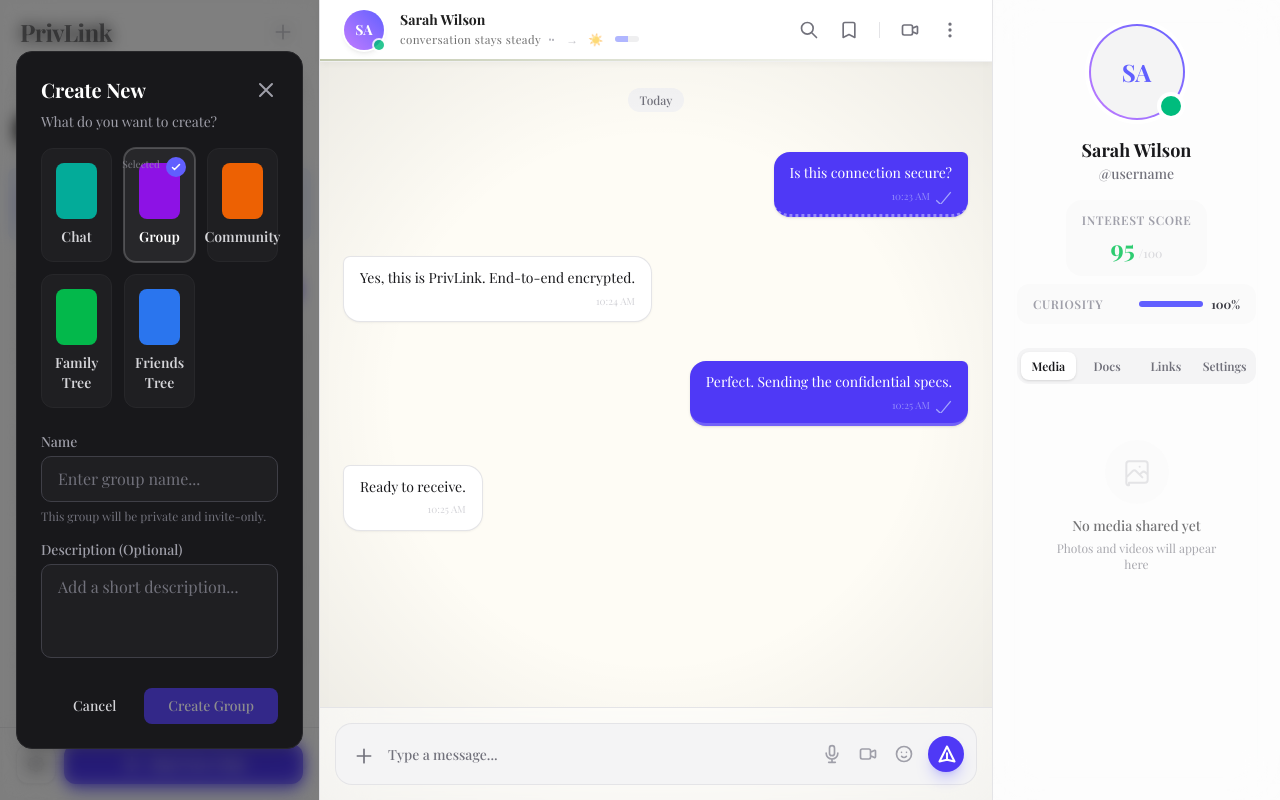
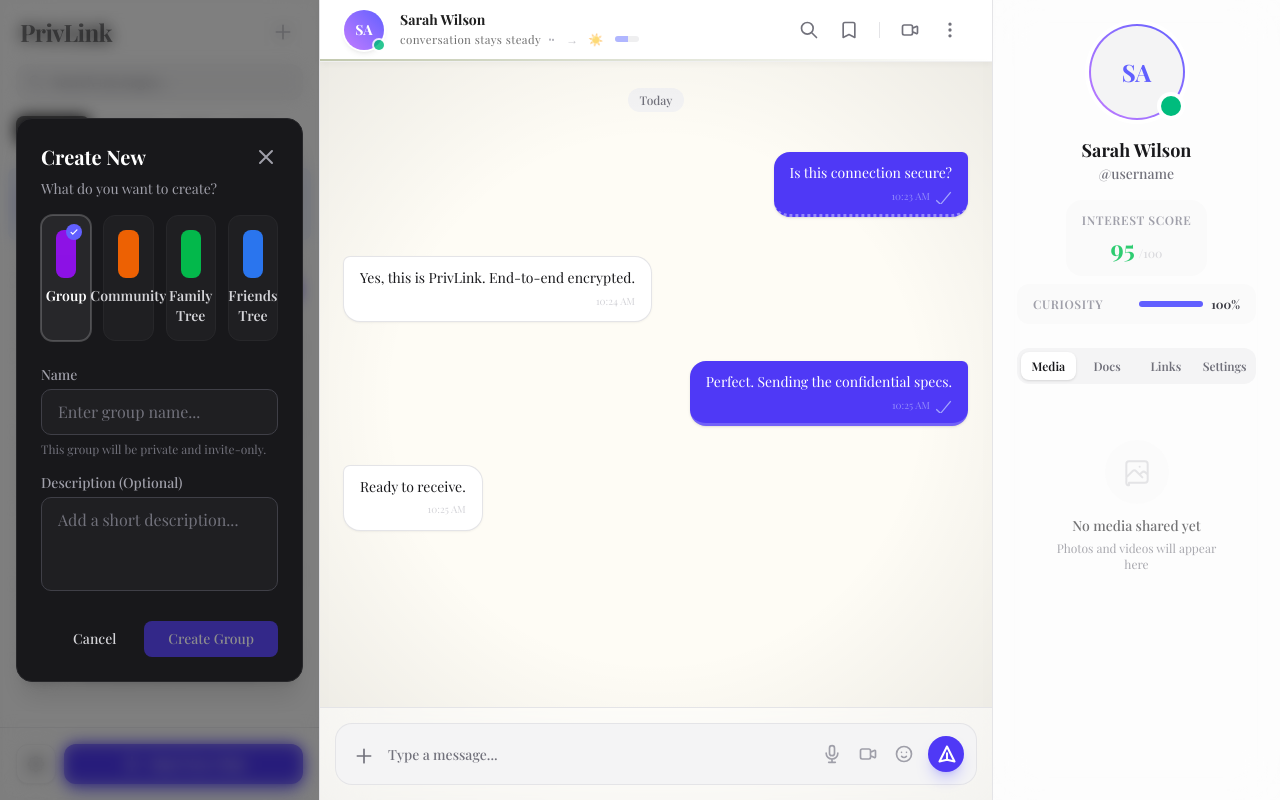
Before and after one commit to gagan2007jadaun/PrivLink, a Next.js app: page / in a window 1280 px wide. Both pictures are taken after a click on the button 283 px from the left and 32 px from the top of the page. Built offline with nearby package versions, Linux system fonts and the light colour scheme; a web font is replaced by a local one.

Commit message:
Refactor Sidebar actions and fix hydration error

```diff
--- /dev/null
+++ b/src/components/CreateGroupOrTree.tsx
@@ -0,0 +1,137 @@
+import { useState } from 'react';
+
+type CreateType = 'group' | 'community' | 'family' | 'friends';
+
+interface CreateGroupOrTreeProps {
+    onClose: () => void;
+    // We might need to adjust the onCreate signature or handle it internally/pass it up
+    onCreate?: (data: { type: CreateType; name: string; description: string }) => void;
+}
+
+export default function CreateGroupOrTree({ onClose, onCreate }: CreateGroupOrTreeProps) {
+    const [selectedType, setSelectedType] = useState<CreateType>('group');
+    const [name, setName] = useState('');
+    const [description, setDescription] = useState('');
+
+    const handleSubmit = (e: React.FormEvent) => {
+        e.preventDefault();
+        onCreate?.({ type: selectedType, name, description });
+        onClose();
+        setName('');
+        setDescription('');
+        setSelectedType('group');
+    };
+
+    const options = [
+        { id: 'group', label: 'Group', color: 'bg-purple-600' },
+        { id: 'community', label: 'Community', color: 'bg-orange-500' },
+        { id: 'family', label: 'Family Tree', color: 'bg-green-500' },
+        { id: 'friends', label: 'Friends Tree', color: 'bg-blue-500' },
+    ];
+
+    const getHelperText = (type: CreateType) => {
+        switch (type) {
+            case 'group': return 'This group will be private and invite-only.';
+            case 'community': return 'Communities are discoverable and moderated.';
+            case 'family': return 'Invite members to map relationships.';
+            case 'friends': return 'Organize your circles.';
+            default: return '';
+        }
+    };
+
+    const getCtaText = (type: CreateType) => {
+        switch (type) {
+            case 'group': return 'Create Group';
+            case 'community': return 'Create Community';
+            case 'family': return 'Create Tree';
+            case 'friends': return 'Create Tree';
+            default: return 'Create';
+        }
+    };
+
+    return (
+        <div className="fixed inset-0 z-50 flex items-center justify-center p-4 bg-black/50 backdrop-blur-sm">
+            <div className="w-full max-w-2xl overflow-hidden rounded-2xl bg-zinc-900 border border-zinc-800 shadow-xl">
+                <div className="p-6">
+                    <div className="flex items-center justify-between mb-2">
+                        <h2 className="text-xl font-bold text-white">Create New</h2>
+                        <button onClick={onClose} className="text-zinc-400 hover:text-white">
+                            <svg className="w-6 h-6" fill="none" viewBox="0 0 24 24" stroke="currentColor">
+                                <path strokeLinecap="round" strokeLinejoin="round" strokeWidth={2} d="M6 18L18 6M6 6l12 12" />
+                            </svg>
+                        </button>
+                    </div>
+
+                    <p className="text-sm text-zinc-400 mb-4">What do you want to create?</p>
+
+                    <div className="grid grid-cols-2 lg:grid-cols-4 gap-3 mb-6">
+                        {options.map((option) => (
+                            <button
+                                key={option.id}
+                                onClick={() => setSelectedType(option.id as CreateType)}
+                                className={`relative flex flex-col items-center text-center p-[14px] rounded-xl border transition-all ${selectedType === option.id
+                                    ? 'border-white/20 bg-zinc-800 ring-1 ring-white/20'
+                                    : 'border-zinc-800 bg-zinc-800/50 hover:bg-zinc-800 hover:border-zinc-700'
+                                    }`}
+                            >
+                                <div className={`w-full h-12 rounded-lg mb-2 ${option.color} opacity-90`} />
+                                <span className={`text-sm font-semibold ${selectedType === option.id ? 'text-white' : 'text-zinc-300'}`}>
+                                    {option.label}
+                                </span>
+                                {selectedType === option.id && (
+                                    <div className="absolute top-2 right-2 w-4 h-4 rounded-full bg-indigo-500 flex items-center justify-center z-10">
+                                        <svg className="w-2.5 h-2.5 text-white" fill="none" viewBox="0 0 24 24" stroke="currentColor">
+                                            <path strokeLinecap="round" strokeLinejoin="round" strokeWidth={3} d="M5 13l4 4L19 7" />
+                                        </svg>
+                                    </div>
+                                )}
+                            </button>
+                        ))}
+                    </div>
+
+                    <form onSubmit={handleSubmit} className="space-y-4">
+                        <div>
+                            <label className="block text-sm font-medium text-zinc-400 mb-1">Name</label>
+                            <input
+                                type="text"
+                                required
+                                value={name}
+                                onChange={(e) => setName(e.target.value)}
+                                placeholder={`Enter ${selectedType} name...`}
+                                className="w-full rounded-[10px] bg-zinc-800/50 border border-zinc-700 px-4 py-2.5 text-white placeholder-zinc-500 focus:outline-none focus:ring-2 focus:ring-indigo-500/50 focus:border-indigo-500/50 transition-all"
+                            />
+                            <p className="mt-1.5 text-xs text-zinc-500">{getHelperText(selectedType)}</p>
+                        </div>
+                        <div>
+                            <label className="block text-sm font-medium text-zinc-400 mb-1">Description (Optional)</label>
+                            <textarea
+                                value={description}
+                                onChange={(e) => setDescription(e.target.value)}
+                                placeholder="Add a short description..."
+                                rows={3}
+                                className="w-full rounded-[10px] bg-zinc-800/50 border border-zinc-700 px-4 py-2.5 text-white placeholder-zinc-500 focus:outline-none focus:ring-2 focus:ring-indigo-500/50 focus:border-indigo-500/50 transition-all resize-none"
+                            />
+                        </div>
+
+                        <div className="pt-2 flex justify-end gap-3">
+                            <button
+                                type="button"
+                                onClick={onClose}
+                                className="px-4 py-2 text-sm font-medium text-zinc-300 hover:text-white transition-colors"
+                            >
+                                Cancel
+                            </button>
+                            <button
+                                type="submit"
+                                disabled={!name}
+                                className="px-6 py-2 rounded-lg bg-indigo-600 text-sm font-medium text-white hover:bg-indigo-500 transition-colors disabled:opacity-50 disabled:cursor-not-allowed"
+                            >
+                                {getCtaText(selectedType)}
+                            </button>
+                        </div>
+                    </form>
+                </div>
+            </div>
+        </div>
+    );
+}
--- a/src/components/Sidebar.tsx
+++ b/src/components/Sidebar.tsx
@@ -2,7 +2,8 @@
 import Link from 'next/link';
 import { useState } from 'react';
 import ChatListItem from './ChatListItem';
-import CreateChatModal from './CreateChatModal';
+import CreateGroupOrTree from './CreateGroupOrTree';
+import StartNewChat from './StartNewChat';
 import { Chat } from '@/lib/data';
 
 interface SidebarProps {
@@ -13,7 +14,12 @@
 }
 
 export default function Sidebar({ chats, activeChatId, onSelectChat, onCreateChat }: SidebarProps) {
-    const [isCreateModalOpen, setIsCreateModalOpen] = useState(false);
+    const ACTIONS = {
+        CREATE: "create",   // group / family tree
+        CHAT: "chat"        // new chat
+    };
+
+    const [action, setAction] = useState<string | null>(null);
 
     return (
         <aside className="hidden h-full w-80 flex-col border-r border-zinc-200 bg-white/50 backdrop-blur-xl dark:border-zinc-800 dark:bg-zinc-900/50 md:flex">
@@ -25,7 +31,7 @@
                     </h1>
                     <button
                         suppressHydrationWarning
-                        onClick={() => setIsCreateModalOpen(true)}
+                        onClick={() => setAction(ACTIONS.CREATE)}
                         className="flex h-8 w-8 items-center justify-center rounded-full text-zinc-400 transition-colors hover:bg-zinc-100 hover:text-indigo-600 dark:hover:bg-zinc-800"
                     >
                         <svg className="w-5 h-5" fill="none" viewBox="0 0 24 24" stroke="currentColor">
@@ -49,16 +55,16 @@
 
                 {/* Filters */}
                 <div className="flex items-center gap-1 overflow-x-auto pb-2 scrollbar-none">
-                    <button className="whitespace-nowrap rounded-lg bg-zinc-900 px-3 py-1.5 text-xs font-semibold text-white transition-opacity hover:opacity-90 dark:bg-white dark:text-zinc-900">
+                    <button suppressHydrationWarning className="whitespace-nowrap rounded-lg bg-zinc-900 px-3 py-1.5 text-xs font-semibold text-white transition-opacity hover:opacity-90 dark:bg-white dark:text-zinc-900">
                         All Chats
                     </button>
-                    <button className="whitespace-nowrap rounded-lg px-3 py-1.5 text-xs font-semibold text-zinc-600 hover:bg-zinc-100 dark:text-zinc-400 dark:hover:bg-zinc-800">
+                    <button suppressHydrationWarning className="whitespace-nowrap rounded-lg px-3 py-1.5 text-xs font-semibold text-zinc-600 hover:bg-zinc-100 dark:text-zinc-400 dark:hover:bg-zinc-800">
                         Personal
                     </button>
-                    <button className="whitespace-nowrap rounded-lg px-3 py-1.5 text-xs font-semibold text-zinc-600 hover:bg-zinc-100 dark:text-zinc-400 dark:hover:bg-zinc-800">
+                    <button suppressHydrationWarning className="whitespace-nowrap rounded-lg px-3 py-1.5 text-xs font-semibold text-zinc-600 hover:bg-zinc-100 dark:text-zinc-400 dark:hover:bg-zinc-800">
                         Work
                     </button>
-                    <button className="whitespace-nowrap rounded-lg px-3 py-1.5 text-xs font-semibold text-zinc-600 hover:bg-zinc-100 dark:text-zinc-400 dark:hover:bg-zinc-800">
+                    <button suppressHydrationWarning className="whitespace-nowrap rounded-lg px-3 py-1.5 text-xs font-semibold text-zinc-600 hover:bg-zinc-100 dark:text-zinc-400 dark:hover:bg-zinc-800">
                         Groups
                     </button>
                 </div>
@@ -92,7 +98,7 @@
                     </svg>
                 </Link>
                 <button
-                    onClick={() => setIsCreateModalOpen(true)}
+                    onClick={() => setAction(ACTIONS.CHAT)}
                     className="flex flex-1 items-center justify-center gap-2 rounded-xl bg-indigo-600 py-2.5 text-sm font-semibold text-white shadow-lg shadow-indigo-500/30 transition-all hover:bg-indigo-700 active:scale-[0.98]"
                 >
                     <svg className="w-5 h-5" fill="none" viewBox="0 0 24 24" stroke="currentColor">
@@ -102,14 +108,21 @@
                 </button>
             </div>
 
-            <CreateChatModal
-                isOpen={isCreateModalOpen}
-                onClose={() => setIsCreateModalOpen(false)}
-                onCreate={(data) => {
-                    onCreateChat?.(data);
-                    setIsCreateModalOpen(false);
-                }}
-            />
+            {action === ACTIONS.CREATE && (
+                <CreateGroupOrTree
+                    onClose={() => setAction(null)}
+                    onCreate={(data) => {
+                        onCreateChat?.(data);
+                        setAction(null);
+                    }}
+                />
+            )}
+
+            {action === ACTIONS.CHAT && (
+                <StartNewChat
+                    onClose={() => setAction(null)}
+                />
+            )}
         </aside>
     );
 }
--- /dev/null
+++ b/src/components/StartNewChat.tsx
@@ -0,0 +1,37 @@
+interface StartNewChatProps {
+    onClose: () => void;
+}
+
+export default function StartNewChat({ onClose }: StartNewChatProps) {
+    return (
+        <div className="fixed inset-0 z-50 flex items-center justify-center p-4 bg-black/50 backdrop-blur-sm">
+            <div className="w-full max-w-lg overflow-hidden rounded-2xl bg-zinc-900 border border-zinc-800 shadow-xl">
+                <div className="p-6">
+                    <div className="flex items-center justify-between mb-4">
+                        <h2 className="text-xl font-bold text-white">Start New Chat</h2>
+                        <button onClick={onClose} className="text-zinc-400 hover:text-white">
+                            <svg className="w-6 h-6" fill="none" viewBox="0 0 24 24" stroke="currentColor">
+                                <path strokeLinecap="round" strokeLinejoin="round" strokeWidth={2} d="M6 18L18 6M6 6l12 12" />
+                            </svg>
+                        </button>
+                    </div>
+
+                    <div className="p-4 rounded-xl bg-zinc-800/50 border border-zinc-700 text-center text-zinc-400 text-sm mb-6">
+                        To start a new chat, search for a friend in your contacts list.
+                    </div>
+
+                    {/* Placeholder for search or contacts list could go here */}
+
+                    <div className="flex justify-end">
+                        <button
+                            onClick={onClose}
+                            className="px-4 py-2 text-sm font-medium text-zinc-300 hover:text-white transition-colors"
+                        >
+                            Close
+                        </button>
+                    </div>
+                </div>
+            </div>
+        </div>
+    );
+}
```
